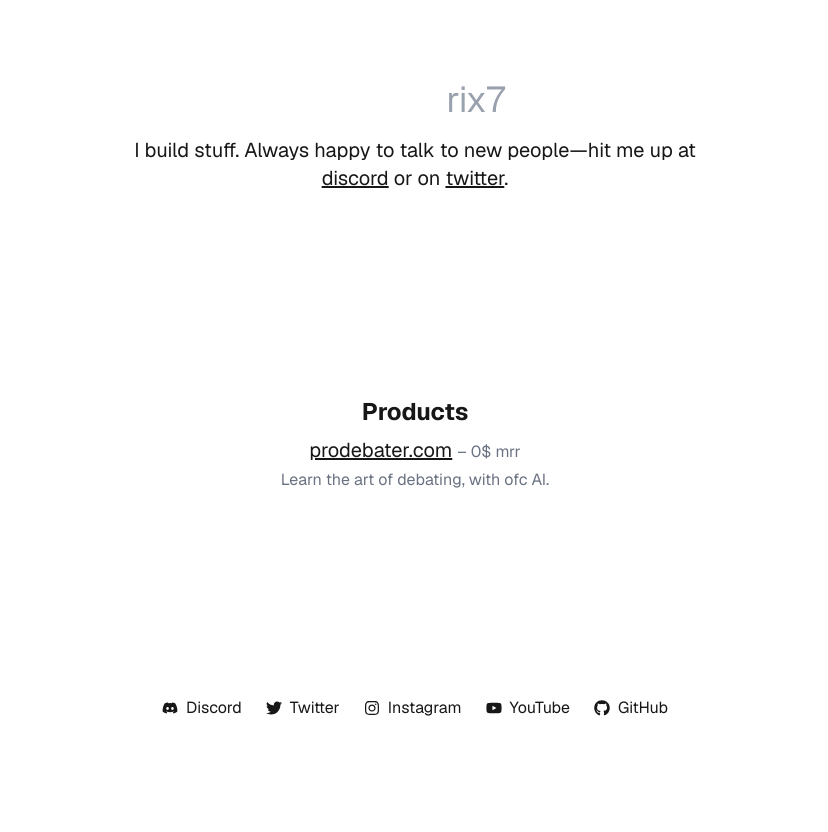
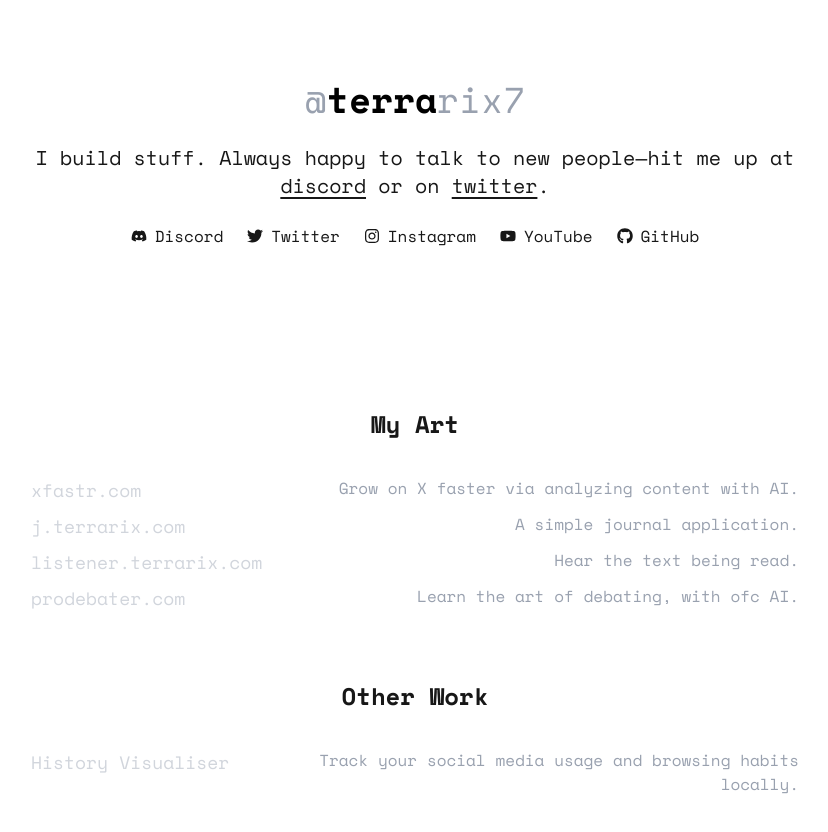
Before and after one commit to terrarix7/terrarix7, a Next.js app: page / in a window 1280 px wide. Shown: the top 832 px of the page, without its empty margins (225-1053 px from the left). Before the commit the page ends 800 px from the top, so only its background shows below. Built offline with nearby package versions, Linux system fonts and the light colour scheme.

Commit message:
little revamp

```diff
--- a/app/layout.tsx
+++ b/app/layout.tsx
@@ -1,17 +1,19 @@
 import type { Metadata } from "next";
-import { Geist, Geist_Mono } from "next/font/google";
+import { Geist_Mono, Source_Code_Pro, Space_Mono } from "next/font/google";
 import Script from "next/script";
 
+// Source Code Pro
 import "./globals.css";
-
-const geistSans = Geist({
-  variable: "--font-geist-sans",
-  subsets: ["latin"],
-});
 
 const geistMono = Geist_Mono({
   variable: "--font-geist-mono",
   subsets: ["latin"],
+});
+
+const spaceMono = Space_Mono({
+  variable: "--font-space-mono",
+  subsets: ["latin"],
+  weight: ["400", "700"],
 });
 
 export const metadata: Metadata = {
@@ -26,9 +28,7 @@
 }>) {
   return (
     <html lang="en">
-      <body
-        className={`${geistSans.variable} ${geistMono.variable} antialiased`}
-      >
+      <body className={`${spaceMono.className} antialiased`}>
         <Script
           src="https://assets.onedollarstats.com/stonks.js"
           strategy="afterInteractive"
--- a/app/page.tsx
+++ b/app/page.tsx
@@ -2,28 +2,63 @@
   FaTwitter,
   FaInstagram,
   FaYoutube,
-  FaBlog,
   FaDiscord,
   FaGithub,
 } from "react-icons/fa";
 
+const products = [
+  {
+    url: "https://xfastr.com",
+    domain: "xfastr.com",
+    description: "Grow on X faster via analyzing content with AI.",
+  },
+  {
+    url: "https://j.terrarix.com",
+    domain: "j.terrarix.com",
+    description: "A simple journal application.",
+  },
+  {
+    url: "https://listener.terrarix.com",
+    domain: "listener.terrarix.com",
+    description: "Hear the text being read.",
+  },
+  {
+    url: "https://prodebater.com",
+    domain: "prodebater.com",
+    description: "Learn the art of debating, with ofc AI.",
+  },
+];
+
+const otherWork = [
+  {
+    url: "https://chromewebstore.google.com/detail/mdfnhhkkgchnbddmiacffdkchbpcibll?utm_source=item-share-cb",
+    domain: "History Visualiser",
+    description: "Track your social media usage and browsing habits locally.",
+  },
+];
+
 export default function Home() {
   return (
-    <div className="grid grid-rows-[auto_1fr_auto] items-center justify-items-center min-h-[100dvh] p-8 pb-20 gap-16 sm:p-20 font-[family-name:var(--font-geist-sans)]">
-      {/* Top: Name and Description */}
-      <header className="flex flex-col gap-4 items-center row-start-1">
+    <div className="min-h-[100dvh] p-8 pb-20 gap-16 sm:p-20">
+      <header className="flex flex-col gap-6 items-center mx-auto">
         <h1 className="text-4xl sm:text-6xl font-bold flex flex-col items-center gap-1">
           <span className="text-gray-400 font-normal text-2xl sm:text-4xl">
-            <span className="font-bold text-white">@terra</span>rix7
+            @
+            <span className="relative inline-block">
+              <div className="absolute inset-0 bg-white transform -rotate-2 -z-10"></div>
+              <span className="font-bold text-black relative z-10">terra</span>
+            </span>
+            rix7
           </span>
         </h1>
-        <p className="text-xl text-center max-w-xl">
+
+        <p className="text-xl text-center max-w-3xl">
           I build stuff. Always happy to talk to new people—hit me up at{" "}
           <a
             href="https://discord.com/users/1362811721911111913"
             target="_blank"
             rel="noopener noreferrer"
-            className="underline"
+            className="underline underline-offset-4"
           >
             discord
           </a>{" "}
@@ -32,41 +67,17 @@
             href="https://twitter.com/terrarix7"
             target="_blank"
             rel="noopener noreferrer"
-            className="underline"
+            className="underline underline-offset-4"
           >
             twitter
           </a>
           .
         </p>
-      </header>
 
-      {/* Middle: Products */}
-      <main className="flex flex-col gap-8 row-start-2 items-center w-full">
-        <section className="text-xl text-center w-full">
-          <h2 className="text-2xl font-bold mb-2">Products</h2>
-          <ul className="flex flex-col gap-2 items-center">
-            <li>
+        {/* Social Links - Moved up here */}
+        <div className="flex gap-6 flex-wrap items-center justify-center">
           <a
-                target="_blank"
-                rel="noopener noreferrer"
-                className="underline"
-                href="https://prodebater.com"
-              >
-                prodebater.com
-              </a>{" "}
-              <span className="text-base text-gray-500">– 0$ mrr</span>
-              <div className="text-base text-gray-500 mt-1">
-                Learn the art of debating, with ofc AI.
-              </div>
-            </li>
-          </ul>
-        </section>
-      </main>
-
-      {/* Bottom: Social Links */}
-      <footer className="row-start-3 flex gap-[24px] flex-wrap items-center justify-center">
-        <a
-          className="flex items-center gap-2 hover:underline hover:underline-offset-4"
+            className="flex items-center gap-2 hover:underline hover:underline-offset-4 transition-all"
             href="https://discord.com/users/1362811721911111913"
             target="_blank"
             rel="noopener noreferrer"
@@ -75,7 +86,7 @@
             Discord
           </a>
           <a
-          className="flex items-center gap-2 hover:underline hover:underline-offset-4"
+            className="flex items-center gap-2 hover:underline hover:underline-offset-4 transition-all"
             href="https://twitter.com/terrarix7"
             target="_blank"
             rel="noopener noreferrer"
@@ -84,7 +95,7 @@
             Twitter
           </a>
           <a
-          className="flex items-center gap-2 hover:underline hover:underline-offset-4"
+            className="flex items-center gap-2 hover:underline hover:underline-offset-4 transition-all"
             href="https://instagram.com/terrarix7"
             target="_blank"
             rel="noopener noreferrer"
@@ -93,7 +104,7 @@
             Instagram
           </a>
           <a
-          className="flex items-center gap-2 hover:underline hover:underline-offset-4"
+            className="flex items-center gap-2 hover:underline hover:underline-offset-4 transition-all"
             href="https://youtube.com/@terrarix7"
             target="_blank"
             rel="noopener noreferrer"
@@ -102,7 +113,7 @@
             YouTube
           </a>
           <a
-          className="flex items-center gap-2 hover:underline hover:underline-offset-4"
+            className="flex items-center gap-2 hover:underline hover:underline-offset-4 transition-all"
             href="https://github.com/terrarix7"
             target="_blank"
             rel="noopener noreferrer"
@@ -110,7 +121,62 @@
             <FaGithub />
             GitHub
           </a>
-      </footer>
+        </div>
+      </header>
+
+      <main className="pt-24 md:pt-40 max-w-3xl mx-auto w-full">
+        <section className="w-full">
+          <h2 className="text-2xl font-bold mb-8 text-center">My Art</h2>
+          <div className="flex flex-col">
+            {products.map((product, index) => (
+              <div
+                key={index}
+                className="flex flex-col md:grid md:grid-cols-[1fr_2fr] md:gap-8 gap-2 py-1"
+              >
+                <div className="flex justify-center md:justify-start hover:underline underline-offset-4">
+                  <a
+                    target="_blank"
+                    rel="noopener noreferrer"
+                    className="text-lg font-medium text-gray-300"
+                    href={product.url}
+                  >
+                    {product.domain}
+                  </a>
+                </div>
+                <div className="text-gray-400 text-center md:text-right">
+                  {product.description}
+                </div>
+              </div>
+            ))}
+          </div>
+        </section>
+
+        <section className="w-full mt-16">
+          <h2 className="text-2xl font-bold mb-8 text-center">Other Work</h2>
+          <div className="flex flex-col">
+            {otherWork.map((work, index) => (
+              <div
+                key={index}
+                className="flex flex-col md:grid md:grid-cols-[1fr_2fr] md:gap-8 gap-2 py-1"
+              >
+                <div className="flex justify-center md:justify-start">
+                  <a
+                    target="_blank"
+                    rel="noopener noreferrer"
+                    className="text-lg font-medium text-gray-300 hover:underline hover:underline-offset-4"
+                    href={work.url}
+                  >
+                    {work.domain}
+                  </a>
+                </div>
+                <div className="text-gray-400 text-center md:text-right">
+                  {work.description}
+                </div>
+              </div>
+            ))}
+          </div>
+        </section>
+      </main>
     </div>
   );
 }
```
Lines whose indentation alone changed are shown as unchanged.
